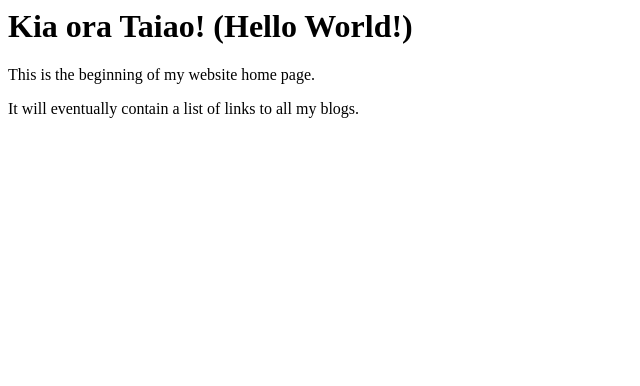
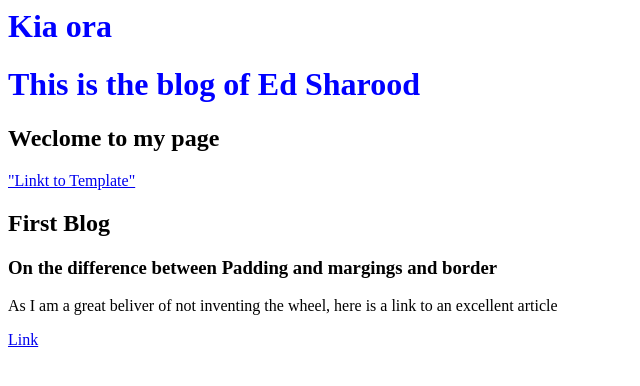
Before and after one commit to thinktank1984/thinktank1984.github.io, a plain HTML site: page index.html in a window 1280 px wide. Shown: the whole page, without its empty margins (0-640 px from the left). Drawn offline with Linux system fonts and the light colour scheme.

Commit message:
Updates frist blog post

```diff
--- a/index.html
+++ b/index.html
@@ -1,9 +1,17 @@
 <html>
   <head>
+    <link rel="stylesheet" href="styles/main.css">
     <title>My blog</title>
+  </head>
   <body>
-    <h1>Kia ora Taiao! (Hello World!)</h1>
-    <p> This is the beginning of my website home page.</p>
-    <p> It will eventually contain a list of links to all my blogs. </p>
+    <h1>Kia ora </h1>
+    <h1>This is the blog of Ed Sharood</h1>
+    <h2> Weclome to my page</h2>
+    <a href="blog/template.html" >"Linkt to Template"</a>
+
+    <h2>First Blog</h2>
+    <h3>On the difference between Padding and margings and border</h3>
+    <p>As I am a great beliver of not inventing the wheel, here is a link to an excellent article</p>
+    <a href="https://blog.hubspot.com/website/css-margin-vs-padding">Link</a>
   </body>
 </html>
--- /dev/null
+++ b/styles/main.css
@@ -0,0 +1,3 @@
+h1{
+    color:blue;
+}
```
Also changed, not shown: blog/template.html (+2 -1 lines), brr.html (added, +10 -0 lines).
